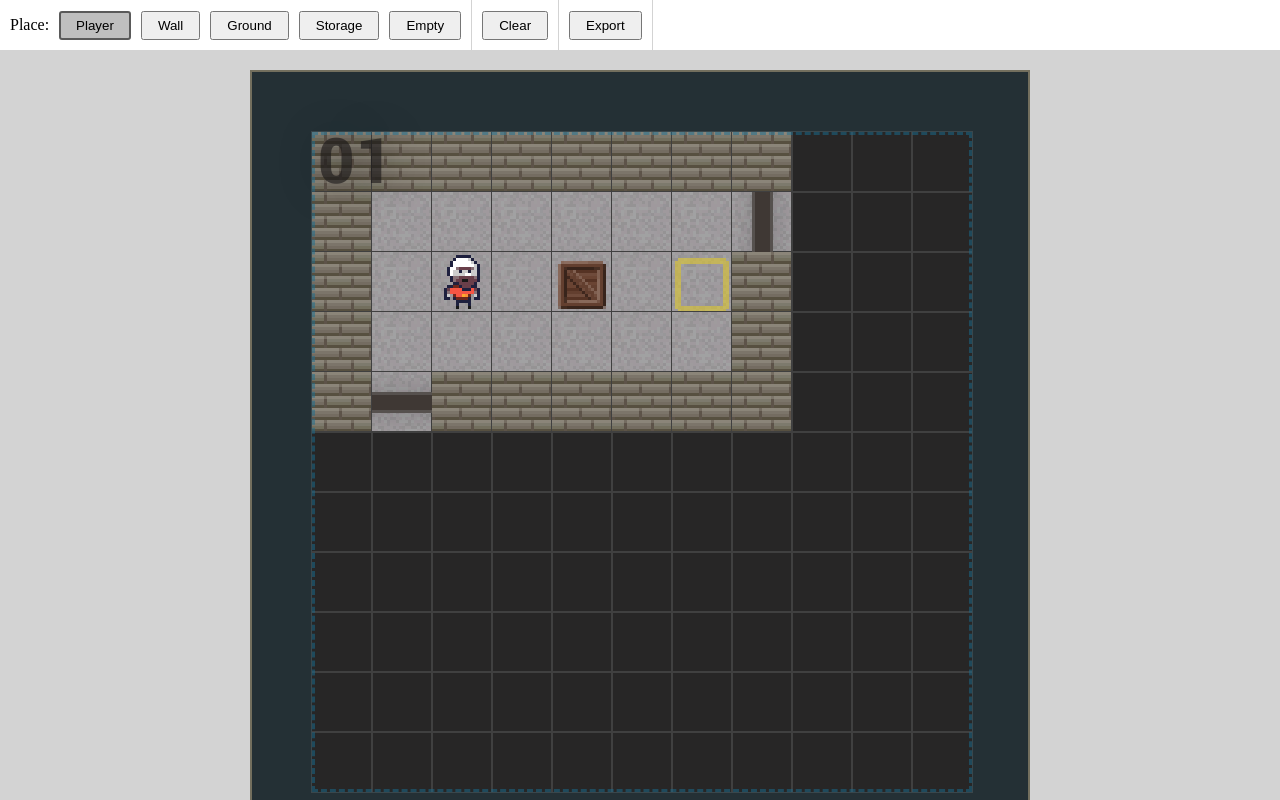
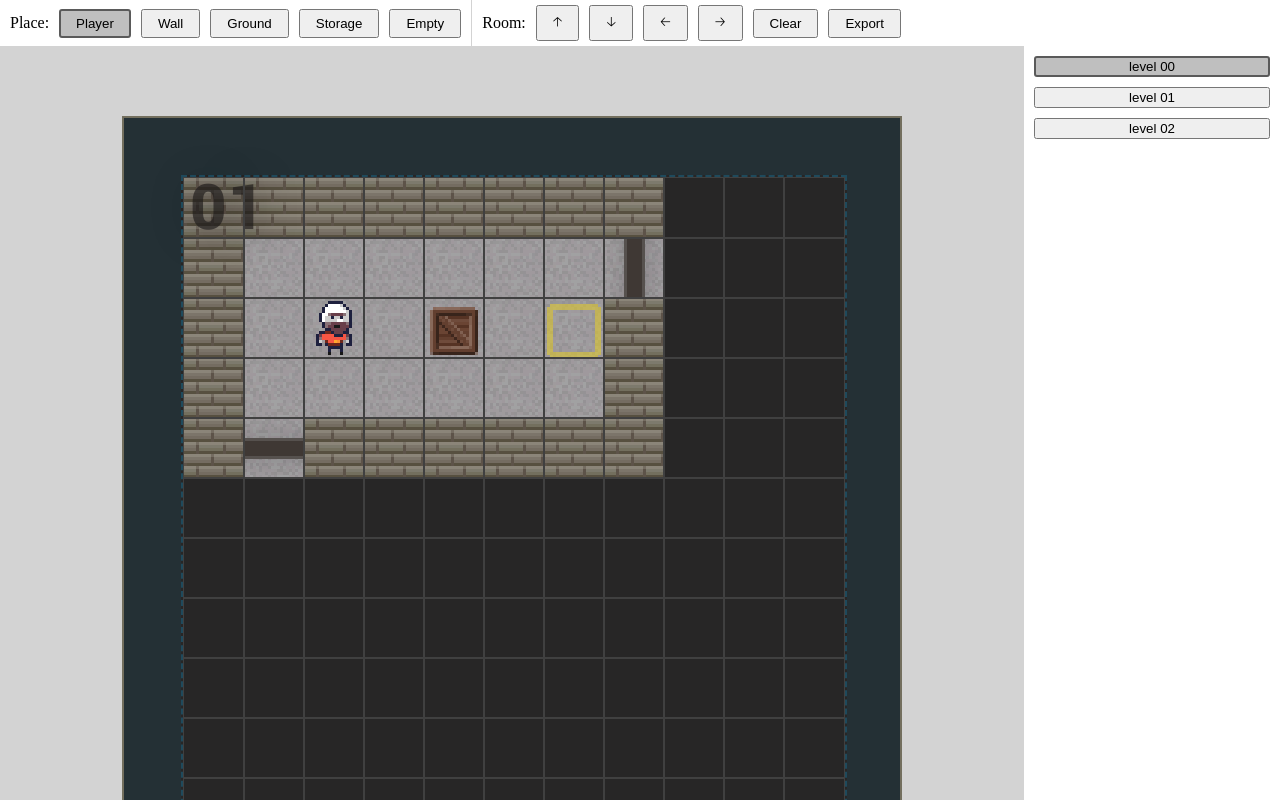
Before and after one commit to CrazyTim/sokoban, a plain HTML site: page index.html in a window 1280 px wide. Both pictures are taken after a click on the button "Player". Drawn offline with Linux system fonts and the light colour scheme.

Commit message:
Add move room buttons and fix the other broken edit features

```diff
--- a/index.css
+++ b/index.css
@@ -17,6 +17,11 @@ body, html {
   position: relative;
 }
 
+body {
+  display: flex;
+  flex-wrap: wrap;
+}
+
 .stage {
   position: relative;
   margin: 70px auto;
@@ -29,19 +34,25 @@ body, html {
   display: flex;
   align-items: stretch;
   width: 100%;
-  height: 50px;
   background-color: white;
-  position: absolute;
-  top: 0px;
-  right: 0px;
-  left: 0px;
+  flex-basis: 100%;
+}
+
+.buttons {
+  display: flex;
+  gap: 10px;
+  flex-direction: column;
+  padding: 10px;
+  width: 20%;
+  background-color: white;
+  overflow-y: scroll;
 }
 
 .toolbar .btn {
   padding: 5px 15px;
 }
 
-.btn-mode.active {
+.btn.active {
   border: solid 2px #5a5a5a;
   border-radius: 3px;
   background-color: #bfbfbf;
@@ -74,13 +85,15 @@ body, html {
   user-select: none;
 }
 
-.stage.edit .cell {
-  box-shadow: 0 0 0px 1px #404040;
+.stage.edit .edit-stage {
+  border: dashed 3px #186f9280;
+  box-shadow: 0 0 0px 500px #186f9224;
+  box-sizing: content-box;
+  margin: -3px; /* border offset */
 }
 
-.stage.edit .stage-edge {
-  border: dashed 3px #186f9280;
-  box-shadow: 0 0 0px 500px #186f9224;
+.stage.edit .edit-stage .cell {
+  box-shadow: 0 0 0px 1px #404040;
 }
 
 .toggle-btn-group {
--- a/index.html
+++ b/index.html
@@ -18,17 +18,19 @@
       <button class="btn btn-mode btn-mode-empty">Empty</button>
     </div>
     <div class="toggle-btn-group">
+      <label>Room:</label>
+      <button class="btn btn-move-room-up">🡡</button>
+      <button class="btn btn-move-room-down">🡣</button>
+      <button class="btn btn-move-room-left">🡠</button>
+      <button class="btn btn-move-room-right">🡢</button>
       <button class="btn btn-clear">Clear</button>
-    </div>
-    <div class="toggle-btn-group">
       <button class="btn btn-export">Export</button>
-    </div>
-    <div class="toggle-btn-group">
-      <label class="lable-moves"></label>
     </div>
   </div>
 
   <div class="stage"></div>
 
+  <div class="buttons"></div>
+
 </body>
 </html>
--- a/index.js
+++ b/index.js
@@ -173,19 +173,34 @@ function onLoad() {
   _world.classList.add('world')
   _stage.appendChild(_world);
 
-  // Make stage edge:
-  const stageEdge = document.createElement('div');
-  stageEdge.classList.add('stage-edge')
-  stageEdge.style.width = (_boardSize.width * _squareSize) + 'px';
-  stageEdge.style.height = (_boardSize.height * _squareSize) + 'px';
-  stageEdge.style.transform = `translate(${_worldOffset}px, ${_worldOffset}px)`
-  _stage.appendChild(stageEdge);
+  makeEditGrid();
 
   // Make each room:
   for (let i = 0; i < data.length; i++) {
+
     const r = roomFactory(i);
     state.levels.push(r);
     makeRoom(r);
+
+    // Make button to edit room:
+    let btn = document.createElement('button');
+    btn.classList.add('btn');
+    btn.classList.add('btn-room');
+    btn.classList.add('btn-room-' + i);
+    btn.textContent = 'level ' + util.pad(i,2);
+    btn.onclick = e => {
+
+      changeRoom(i);
+
+      // Move player to room:
+      const room = state.levels[i];
+      state.player.pos.x = room.startPos.x + room.pos.x;
+      state.player.pos.y = room.startPos.y + room.pos.y;
+      updatePlayer();
+
+    }
+    document.querySelector('.buttons').appendChild(btn);
+
   }
 
   setEventHandlers();
@@ -206,6 +221,56 @@ function onLoad() {
   updatePlayer();
 
   state.canInput = true;
+
+}
+
+function makeEditGrid() {
+  // Edit grid overlays the stage and is used to edit cells
+  // wip
+
+  // Make stage edge:
+  const editStage = document.createElement('div');
+  editStage.classList.add('edit-stage')
+  editStage.style.width = (_boardSize.width * _squareSize) + 'px';
+  editStage.style.height = (_boardSize.height * _squareSize) + 'px';
+  editStage.style.transform = `translate(${_worldOffset}px, ${_worldOffset}px)`
+  _stage.appendChild(editStage);
+
+  // Make cells:
+  for (let y = 0; y < _boardSize.height; y++) {
+    for (let x = 0; x < _boardSize.width; x++) {
+
+      const i = convertPosToMapIndex({x,y})
+
+      // Make cell:
+      const div = makeSquare(
+        {x,y},
+        editStage,
+        [
+          'cell',
+        ],
+      );
+
+      // Handle cell click:
+      div.onmousedown = e => {
+
+        e.stopPropagation();
+
+        if(!_mode) return;
+
+        if (_mode === 'player') { // Move player...
+          state.player.pos.x = x + state.level.pos.x;
+          state.player.pos.y = y + state.level.pos.y;
+          updatePlayer();
+
+        } else if (_mode) { // Change cell...
+          changeCell(i, _mode);
+        }
+
+      }
+
+    }
+  }
 
 }
 
@@ -262,7 +327,7 @@ function facePlayer(direction) {
 function setEventHandlers() {
 
   const btnExport = document.querySelector('.btn-export');
-  btnExport.onclick = e => util.downloadFile(JSON.stringify(state.level), 'application/json', 'level');
+  btnExport.onclick = e => util.downloadFile(JSON.stringify(state.level), 'application/json', 'room-' + state.level.id);
 
   const btnModeClear = document.querySelector('.btn-clear');
   btnModeClear.onclick = e => clearCell();
@@ -281,6 +346,31 @@ function setEventHandlers() {
 
   const btnModePlayer = document.querySelector('.btn-mode-player');
   btnModePlayer.onclick = e => changeMode('player');
+
+  const btnMoveRoomUp = document.querySelector('.btn-move-room-up');
+  btnMoveRoomUp.onclick = e => moveRoom({x:0, y:-1});
+
+  const btnMoveRoomDown = document.querySelector('.btn-move-room-down');
+  btnMoveRoomDown.onclick = e => moveRoom({x:0, y:1});
+
+  const btnMoveRoomLeft = document.querySelector('.btn-move-room-left');
+  btnMoveRoomLeft.onclick = e => moveRoom({x:-1, y:0});
+
+  const btnMoveRoomRight = document.querySelector('.btn-move-room-right');
+  btnMoveRoomRight.onclick = e => moveRoom({x:1, y:0});
+
+}
+
+function moveRoom(offset) {
+  state.level.pos.x += offset.x;
+  state.level.pos.y += offset.y;
+
+  // Re-make room:
+  state.level.div.remove();
+  state.level.div = null;
+  makeRoom(state.level);
+  // todo: move into correct node stack order.
+  state.level.div.classList.remove('hidden');
 
 }
 
@@ -323,6 +413,17 @@ function changeRoom(roomId) {
   setTimeout(() => {
     state.level.div.classList.remove('hidden');
   }, 50);
+
+  { // Edit mode:
+    const thisButton = document.querySelector('.btn-room-' + roomId);
+    const allButtons = document.querySelectorAll('.btn-room');
+
+    allButtons.forEach(b => {
+      b.classList.remove('active');
+    });
+
+    thisButton.classList.add('active');
+  }
 
 }
 
@@ -709,20 +810,6 @@ function makeRoom(room) {
           ],
         );
 
-        // Handle cell click:
-        div.onmousedown = e => {
-
-          if (_mode === 'player') { // Move player...
-            state.player.pos.x = x;
-            state.player.pos.y = y;
-            updatePlayer();
-
-          } else if (_mode) { // Change cell...
-            changeCell(i, _mode);
-          }
-
-        }
-
       }
     }
 
--- a/levels.js
+++ b/levels.js
@@ -72,8 +72,8 @@ export default [
     "map": [1,1,1,1,0,0,0,0,0,0,0,2,2,3,1,0,0,0,0,0,0,0,1,2,2,1,1,1,0,0,0,0,0,1,3,2,2,2,1,0,0,0,0,0,1,2,2,2,2,1,0,0,0,0,0,1,2,2,1,1,1,0,0,0,0,0,1,1,1,1,0,0,0,0,0,0,0,0,0,0,0,0,0,0,0,0,0,0,0,0,0,0,0,0,0,0,0,0,0,0,0,0,0,0,0,0,0,0,0,0,0,0,0,0,0,0,0,0,0,0,0],
     pos: { x:7, y:0 },
     "startPos": {
-      x: 0,
-      y: 1,
+      x: 2,
+      y: 4,
     },
     "boxes": [
       { x:1, y:3 },
--- a/util.js
+++ b/util.js
@@ -24,7 +24,7 @@ export function downloadFile(content, type, fileName) {
   const file = new Blob([content], {type: type});
   const a = document.createElement('a');
   a.href = URL.createObjectURL(file);
-  a.download = name;
+  a.download = fileName;
   a.click();
 }
 
```
